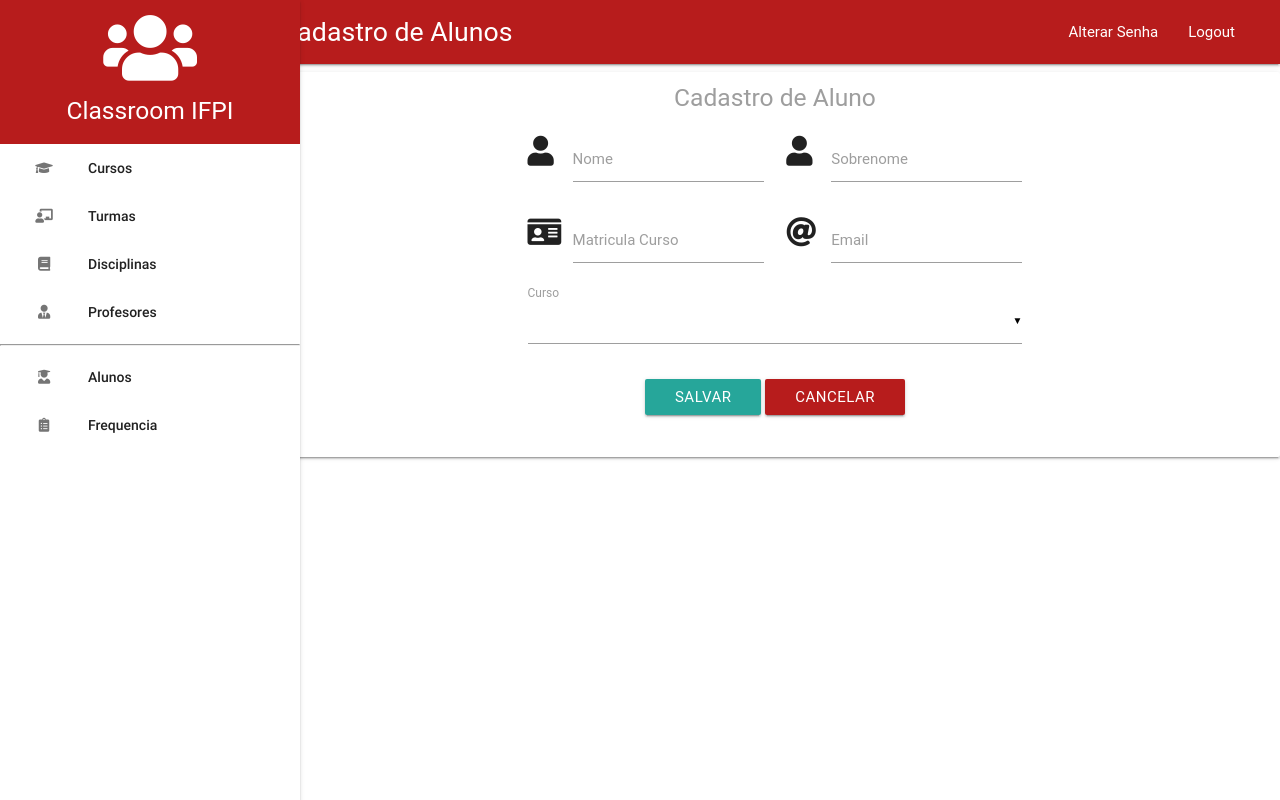
After one commit to HipolitoJr/classroom-ifpi, a Django app: page /painel/aluno/novo in a window 1280 px wide. The commit adds this page. Run offline with Django 3.2, Linux system fonts and the light colour scheme; data that the repository does not hold is empty; some libraries are stand-ins or nearby versions; some web fonts are replaced.

Commit message:
Listagem e cadastro de alunos

```diff
--- a/classroom_ifpi/classroom_ifpi/urls.py
+++ b/classroom_ifpi/classroom_ifpi/urls.py
@@ -74,6 +74,8 @@ urlpatterns = [
     path('painel/', painel_views.painel, name = 'painel'),
     path('painel/turmas', painel_views.list_turmas, name = 'turmas'),
     path('cadastro/professor/', painel_views.CadastrarProfessorView.as_view(), name = 'add_professor'),
+    path('painel/aluno/novo', painel_views.CadastrarAlunoView.as_view(), name = 'add_aluno'),
+    path('painel/alunos', painel_views.list_alunos, name = 'alunos'),
     path('login/', painel_views.login, name = 'login'),
     path('logout/', painel_views.logout, name = 'logout'),
 ]
--- a/classroom_ifpi/painel/templates/base.html
+++ b/classroom_ifpi/painel/templates/base.html
@@ -49,7 +49,7 @@
         <hr>
 
         <li>
-            <a href="#!">
+            <a href="{% url 'alunos' %}">
                 <i class="fas fa-fw fa-user-graduate"></i>
                 Alunos
             </a>
@@ -77,8 +77,23 @@
         </div>
     </nav>
     <div class="card" style="padding-left: 270px;">
-        {% block 'body' %}
-        {% endblock %}
+        <div class="valign-wrapper" style="width:100%;height:100%;">
+            <div class="valign" style="width:100%;">
+                <div class="container" style="heigth:100%">
+                    {% block 'body' %}
+                    {% endblock %}
+                </div>
+            </div>
+        </div>
     </div>
 </body>
+
+<script type="text/javascript">//<![CDATA[
+window.onload=function(){
+$(document).ready(function() {
+    $('select').material_select();
+});
+}//]]>
+
+</script>
 </html>
--- a/classroom_ifpi/painel/templates/base_registro.html
+++ b/classroom_ifpi/painel/templates/base_registro.html
@@ -20,12 +20,12 @@
             <div class="nav-wrapper">
                 <a href="#">Classroom-IFPI</a>
                 <ul id="nav-mobile" class="right hide-on-med-and-down">
-                    <li><a href="#">Home</a></li>
-                    <li><a href="#">Logout</a></li>
+                    <li><a href="{% url 'login' %}">Login</a></li>
+                    <li><a href="{% url 'add_professor' %}">Cadastre-se</a></li>
                 </ul>
             </div>
         </nav>
-        <div class="valign-wrapper" style="width:100%;height:80%;position: absolute;">
+        <div class="valign-wrapper" style="width:100%;height:100%;position: absolute;">
             <div class="valign" style="width:100%;">
                 <div class="container" style="heigth:100%">
                     {% block container %}
--- /dev/null
+++ b/classroom_ifpi/painel/templates/cadastro_aluno.html
@@ -0,0 +1,52 @@
+{% extends 'base.html' %}
+{% load staticfiles %}
+{% block 'body' %}
+
+<div class="container" style="heigth:100%">
+    <div class="col s12 m8 offset-m2">
+        <form method="post" action="{% url 'add_aluno' %}">
+          {% csrf_token %}
+              <div align="center" class="card-title">
+                  <h5 class="grey-text">Cadastro de Aluno</h5>
+              </div>
+
+              <div class="row">
+                  <div class="input-field col s6">
+                    <i class="prefix fas fa-user"></i>
+                    <input name="first_name" type="text" class="validate">
+                    <label>Nome</label>
+                  </div>
+                  <div class="input-field col s6">
+                    <i class="prefix fas fa-user"></i>
+                    <input name="last_name" type="text" class="validate">
+                    <label>Sobrenome</label>
+                  </div>
+                  <div class="input-field col s6">
+                    <i class="prefix fas fa-id-card"></i>
+                    <input name="matricula_curso" type="text" class="validate">
+                    <label>Matricula Curso</label>
+                  </div>
+                  <div class="input-field col s6">
+                    <i class="prefix fas fa-at"></i>
+                    <input name="email" type="email" class="validate">
+                    <label>Email</label>
+                  </div>
+                  <div class="input-field col s12">
+                    <select name="curso" class="validate">
+                      {% for curso in cursos %}
+                        <option value="{{ curso.id }}">{{ curso }}</option>
+                      {% endfor %}
+                    </select>
+                    <label>Curso</label>
+                  </div>
+                  <div class="input-field col s12" align="center">
+                      <button class="btn waves-effect waves-light" type="submit">Salvar</button>
+                      <button class="btn waves-effect red darken-4 waves-light" type="reset">Cancelar</button>
+                  </div>
+              </div>
+
+              <br>
+        </form>
+  </div>
+</div>
+{% endblock %}
--- a/classroom_ifpi/painel/templates/login.html
+++ b/classroom_ifpi/painel/templates/login.html
@@ -13,7 +13,7 @@
 
               <div class="row">
                   <div class="input-field col s12">
-                      <i class="material-icons prefix fas fa-at"></i>
+                      <i class="prefix fas fa-at"></i>
                       <input type="text" class="validate" name="username">
                       <label>Nome de Usuário</label>
                   </div>
--- a/classroom_ifpi/painel/views.py
+++ b/classroom_ifpi/painel/views.py
@@ -11,8 +11,8 @@ from django.shortcuts import render, redirect
 from django.utils import timezone
 from django.views.generic.base import View
 
-from comum.models import Turma, Professor
-from painel.forms import CadastrarProfessorForm
+from comum.models import Turma, Professor, Aluno, MatriculaDisciplinar, Curso
+from painel.forms import CadastrarProfessorForm, CadastrarAlunoForm
 
 
 def painel(request):
@@ -31,8 +31,8 @@ class CadastrarProfessorView(View):
             senha = make_password("%s" %dados['password'])
             confirma_senha = make_password("%s" %dados['confirma_password'])
 
-            # if senha != confirma_senha:
-            #     return messages.error(request, 'Senhas diferentes!')
+            if senha != confirma_senha:
+                return messages.error(request, 'Senhas diferentes!')
 
             usuario = User(username=dados['username'],
                            first_name=dados['first_name'],
@@ -59,12 +59,70 @@ class CadastrarProfessorView(View):
         return render(request, 'cadastro_professor.html', {'form': form} )
 
 
+class CadastrarAlunoView(View):
+
+    def get(self, request):
+        cursos = Curso.objects.all()
+        return render(request,
+                      'cadastro_aluno.html',
+                      {'titulo': 'Cadastro de Alunos',
+                       'cursos': cursos})
+
+    def post(self, request):
+
+        form = CadastrarAlunoForm(request.POST)
+        if (form.is_valid()):
+            dados = form.data
+            senha = make_password("Abcd1234")
+
+            usuario = User(username= '%s'%dados['first_name'],
+                           first_name=dados['first_name'],
+                           last_name=dados['last_name'],
+                           email=dados['email'],
+                           password=senha,
+                           last_login=timezone.now(),
+                           is_superuser=False,
+                           is_staff=False,
+                           is_active=False,
+                           date_joined=timezone.now())
+            usuario.save()
+
+            aluno = Aluno(nome = "%s %s" %(dados['first_name'], dados['last_name']),
+                          matricula_curso = dados['matricula_curso'],
+                          cpf = '123.456.789-09',
+                          usuario_id = usuario.id,
+                          curso_id = dados['curso'])
+
+            aluno.save()
+            # messages.success(request, 'Seu cadastro foi realizado com sucesso.')
+            return redirect('/painel/alunos')
+
+        messages.error(request, 'Algo deu errado.')
+        return render(request, 'cadastro_aluno.html', {'form': form} )
+
+
 def list_turmas(request):
     turmas = get_turmas(request)
     return render(request,
                   'turmas.html',
                   {'titulo': 'Suas Turmas',
                    'turmas': turmas})
+
+
+def list_alunos(request):
+    turmas = get_turmas(request)
+    alunos = Aluno.objects.all()
+
+    # for turma in turmas:
+    #     matricula_disciplinares = MatriculaDisciplinar.objects.filter(turma = turma)
+    #     for matricula_disciplinar in matricula_disciplinares:
+    #         aluno = Aluno.objects.get(pk=matricula_disciplinar.aluno_id )
+    #         alunos.append(aluno)
+
+    return render(request,
+                  'alunos.html',
+                  {'titulo': 'Seus Alunos',
+                   'alunos': alunos})
 
 
 def get_turmas(request):
```
Also changed, not shown: classroom_ifpi/painel/forms.py (+9 -0 lines), classroom_ifpi/painel/templates/alunos.html (added, +25 -0 lines).
